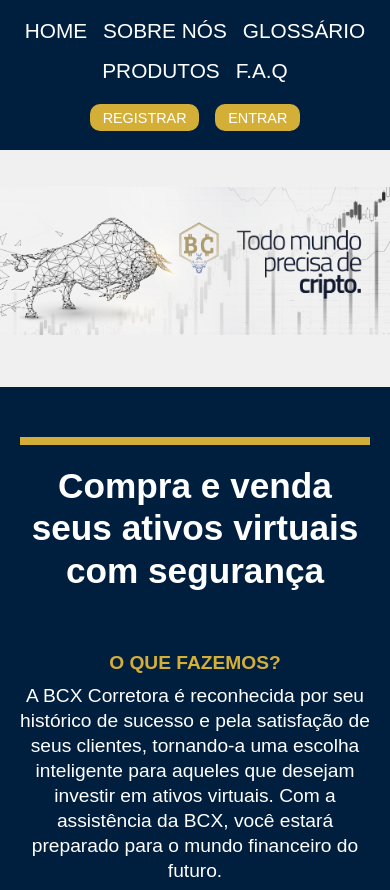
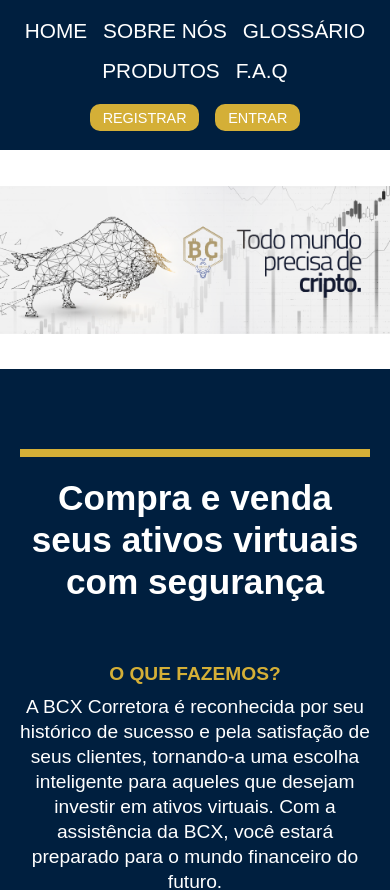
Before and after one commit to Allan-Marianoo/BCX-LP, a React (Vite) app: page / in a window 390 px wide. Shown: the top 890 px of the page. Built offline with nearby package versions, Linux system fonts and the light colour scheme; no server answers.

Commit message:
Ajustando banner da home

```diff
--- a/src/components/home/Home.css
+++ b/src/components/home/Home.css
@@ -3,4 +3,7 @@
   display: flex;
   flex-direction: column;
   align-items: center;
+  gap: 0;
+  padding: 0;
+  margin: 0;
 }
--- a/src/components/home/Home.jsx
+++ b/src/components/home/Home.jsx
@@ -7,7 +7,7 @@
 
 const Home = () => {
   return (
-    <div className="home">
+    <div className="home" style={{ overflow: "hidden" }}>
       <Banner />
       <CryptoTicker />
       <HomeSession01 />
--- a/src/components/home/banner/Banner.css
+++ b/src/components/home/banner/Banner.css
@@ -7,6 +7,8 @@
   position: relative;
   background-color: #f0f0f0;
   overflow: hidden;
+  padding: 0;
+  margin: 0;
 }
 
 .banner-image {
@@ -20,37 +22,75 @@
   top: 35%;
   left: 50%;
   transform: translate(-50%, -50%);
-  width: 15%;
+  width: 13%;
   max-width: 200px;
   height: auto;
   z-index: 1;
 }
 
+.crypto-ticker {
+  display: flex;
+  overflow: hidden;
+  white-space: nowrap;
+  padding: 0 2rem;
+  position: relative;
+  width: 100%;
+  height: auto;
+  margin-top: -5px;
+}
+
+.crypto-ticker-content {
+  display: inline-flex;
+  animation: ticker-move 20s linear infinite;
+  white-space: nowrap;
+}
+
+.crypto-item {
+  display: inline-flex;
+  align-items: center;
+  gap: 1rem;
+  padding: 0.5rem 1rem;
+  min-width: 200px;
+}
+
+@keyframes ticker-move {
+  0% {
+    transform: translateX(0);
+  }
+  100% {
+    transform: translateX(-100%);
+  }
+}
+
 @media (max-width: 1000px) {
   .banner-container {
     margin-top: 1rem;
-    height: 40vh;
+    height: 50vh;
   }
 
   .banner-logo {
     top: 45%;
-    left: 51%;
-    width: 10%;
+    left: 50%;
+    width: 12%;
   }
-
 }
 
 @media (max-width: 550px) {
   .banner-container {
-    margin-top: 4rem;
-    height: 30vh;
-    top: 70px;
+    margin-top: 22vh;
+    height: auto;
+  }
+
+  .banner-image {
+    object-fit: contain;
   }
 
   .banner-logo {
-    top: 45%;
-    left: 51%;
+    left: 52%;
     width: 10%;
   }
+}
 
+.crypto-info {
+  margin-top: 0;
 }
```
